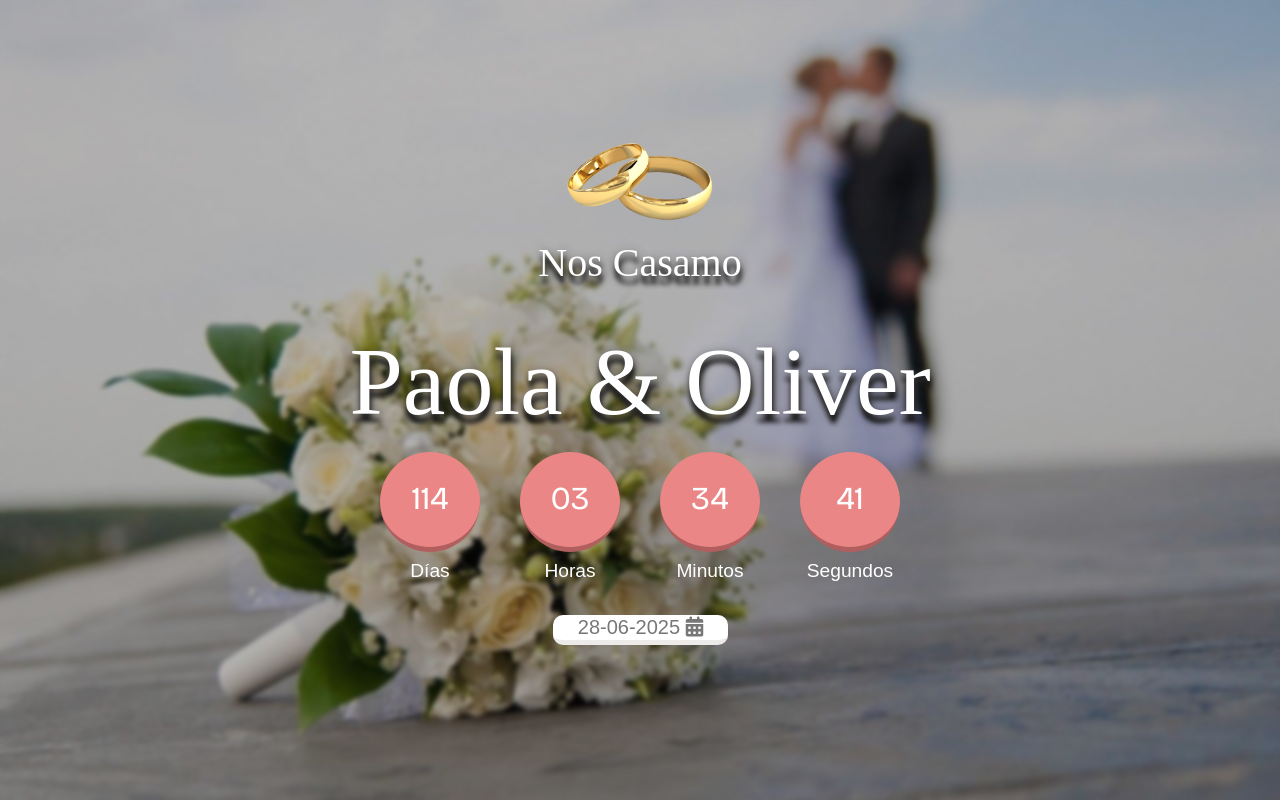
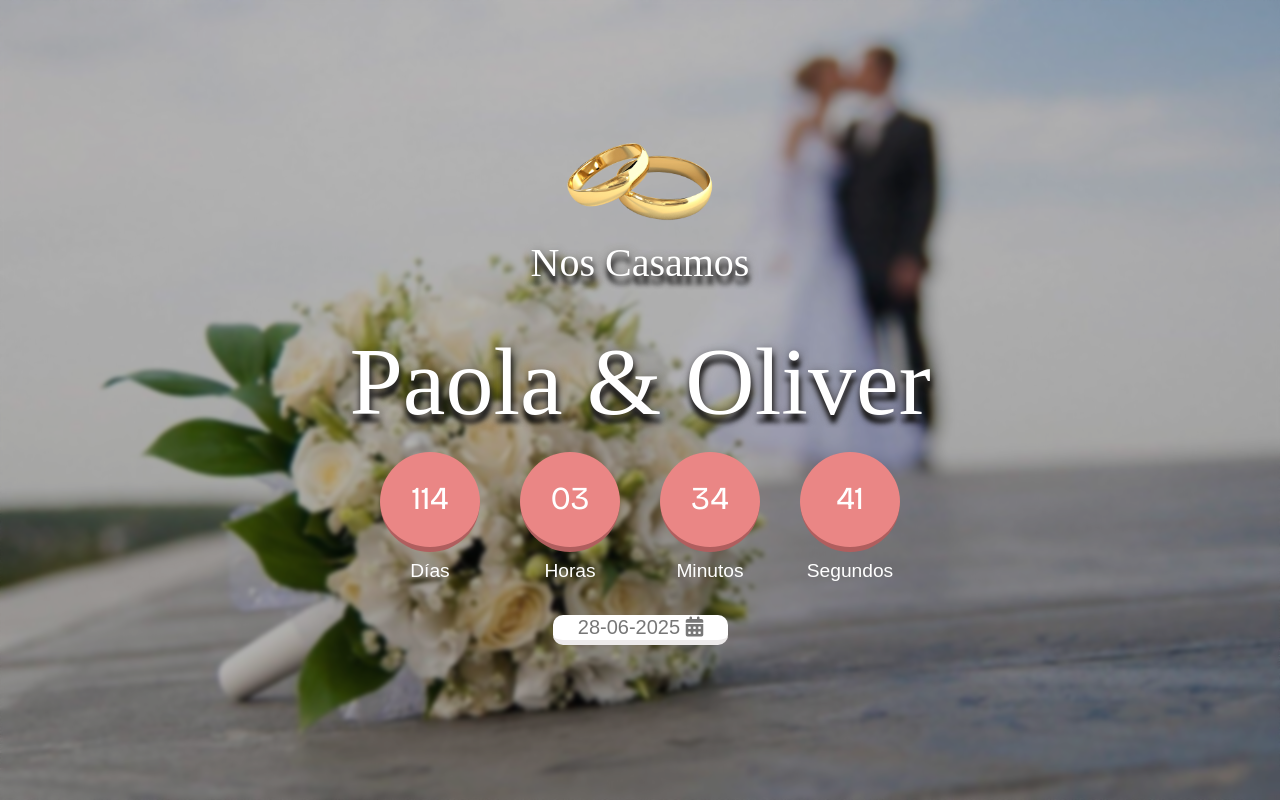
Before and after one commit to Oliver502/InvitacionBoda, a plain HTML site: page index.html in a window 1280 px wide. Shown: the top 800 px of the page. Drawn offline with nearby package versions, Linux system fonts and the light colour scheme; a web font is replaced by a local one.

Commit message:
Update index.html

```diff
--- a/index.html
+++ b/index.html
@@ -30,7 +30,7 @@
                     <img src="img/anillo.png">
                 </div>
                 <div class="inicio">
-                    <p>Nos Casamo</p>
+                    <p>Nos Casamos</p>
                 </div>
                 <h1>Paola &amp; Oliver</h1>
                 <!-- <div class="simply-countdown simply-countdown-one"></div> -->
```
